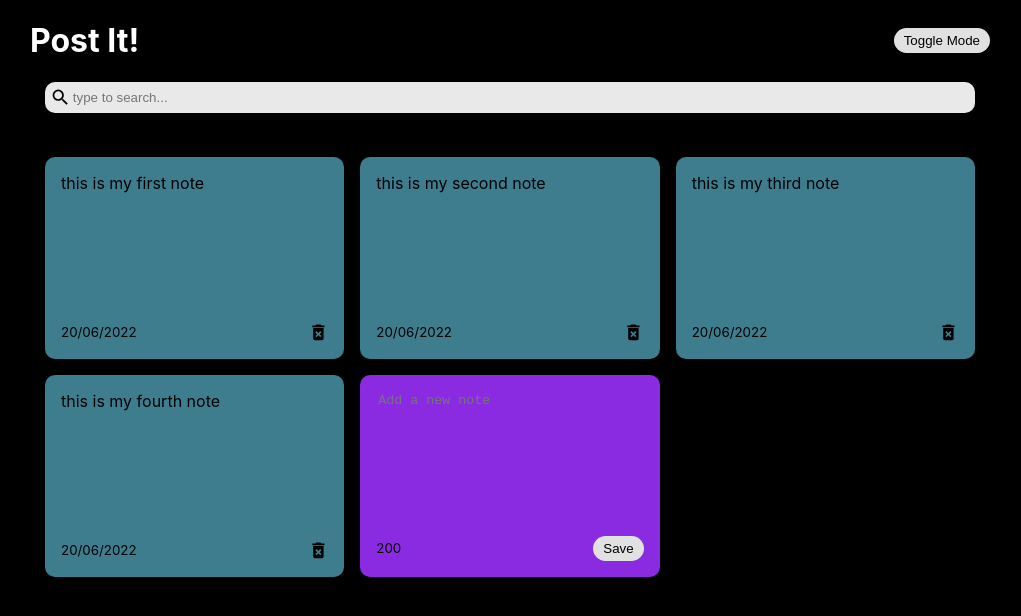
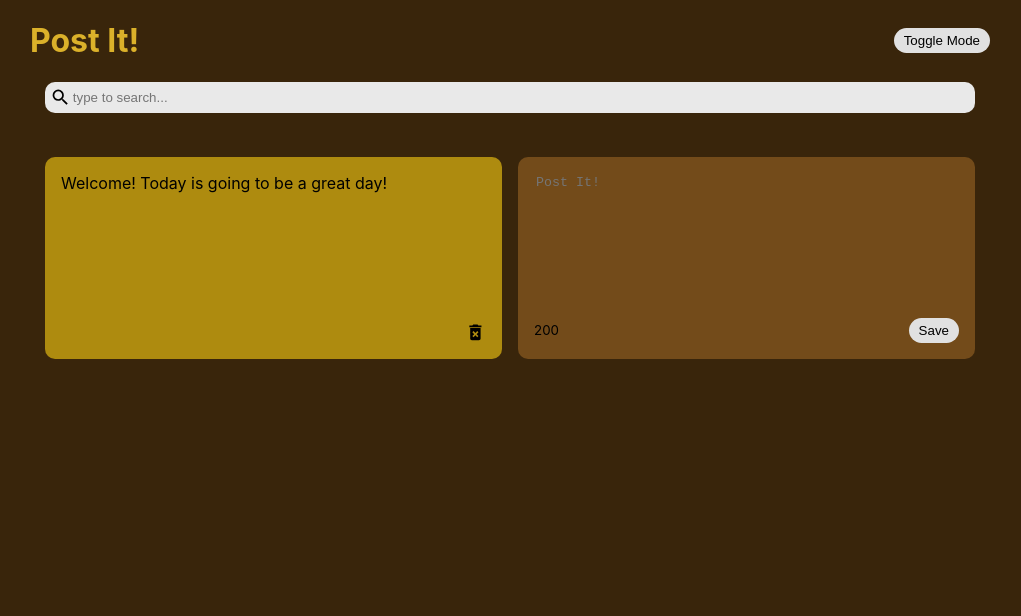
Before and after one commit to accessjoao/postit, a React (Create React App) app in the folder client/: page / in a window 1280 px wide. Shown: the top 616 px of the page, without its empty margins (130-1151 px from the left). Built offline with nearby package versions, Linux system fonts and the light colour scheme.

Commit message:
Updating CSS

```diff
--- a/client/src/App.js
+++ b/client/src/App.js
@@ -7,7 +7,7 @@ function App() {
   const [darkMode, setDarkMode] = useState(true);
 
   return (
-    <div className={`${darkMode && 'dark-mode'}`}>
+    <div className={`${darkMode ? 'dark-mode' : 'light-mode'}`}>
     <div className="container">
       <NavBar handleToggleDarkMode={setDarkMode}/>
       <Container />
--- a/client/src/components/AddNewCard.jsx
+++ b/client/src/components/AddNewCard.jsx
@@ -23,7 +23,7 @@ export default function AddNewCard({ handleAddCard }) {
 
   return (
     <div className='card new'>
-      <textarea rows='8' cols='10' placeholder='Add a new note'
+      <textarea rows='8' cols='10' placeholder='Post It!'
       value={cardText}
       onChange={handleChange}
       ></textarea>
--- a/client/src/components/Container.jsx
+++ b/client/src/components/Container.jsx
@@ -8,24 +8,8 @@ export default function Container() {
   const [posts, setPosts] = useState([
     {
       id: nanoid(),
-      text: "this is my first note",
-      date: '20/06/2022'
-    },
-    {
-      id: nanoid(),
-      text: "this is my second note",
-      date: '20/06/2022'
-    },
-    {
-      id: nanoid(),
-      text: "this is my third note",
-      date: '20/06/2022'
-    },
-    {
-      id: nanoid(),
-      text: "this is my fourth note",
-      date: '20/06/2022'
-    },
+      text: "Welcome! Today is going to be a great day!"
+    }
   ])
 
   const [searchText, setSearchText] = useState('');
@@ -63,7 +47,7 @@ export default function Container() {
     <div className='container'>
       <Search handleSearchCard={setSearchText} />
       <br />
-      <PostsList posts={posts.filter((card)=>card.text.toLowerCase().includes(searchText))} handleAddCard={addCard} handleDeleteCard={deleteCard}/>
+      <PostsList posts={posts.filter((card)=>card.text.toLowerCase().includes(searchText.toLowerCase()))} handleAddCard={addCard} handleDeleteCard={deleteCard}/>
     </div>
   )
 }
--- a/client/src/index.css
+++ b/client/src/index.css
@@ -16,11 +16,15 @@ code {
 }
 
 .dark-mode {
-    background-color: black;
+    background-color: #39250b;
+}
+
+.light-mode {
+    background-color: #d2a922;
 }
 
 .dark-mode h1 {
-    color: white;
+    color: #DBB12A;
 }
 
 .container {
@@ -39,13 +43,13 @@ code {
 }
 
 .card.new {
-    background-color: blueviolet;
+    background-color: #734B1A;
 }
 
 textarea {
     border: none;
     resize: none;
-    background-color: blueviolet;
+    background-color: #734B1A;
 }
 
 textarea:focus {
@@ -65,7 +69,7 @@ textarea:focus {
 }
 
 .card {
-    background-color: #3e7d8e;
+    background-color: #ae8b0f;
     border-radius: 10px;
     padding: 1rem;
     min-height: 170px;
```
